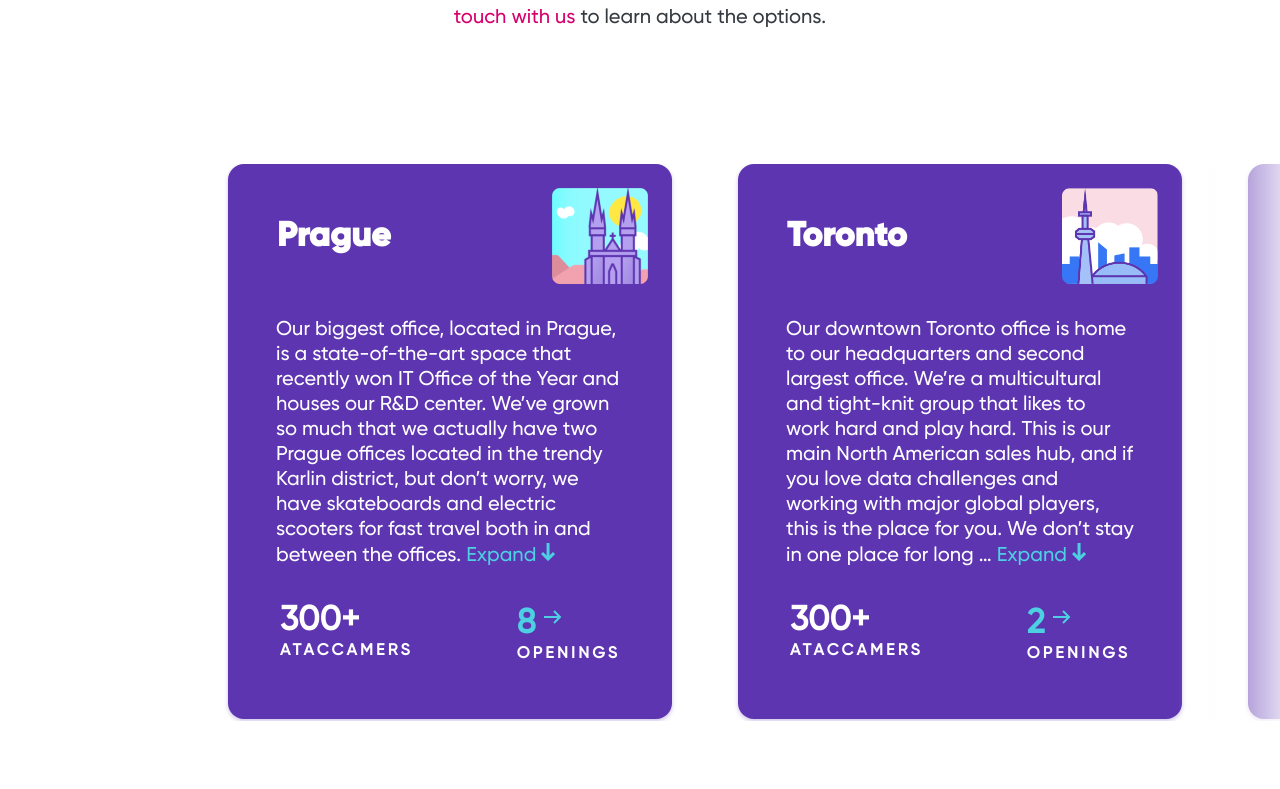
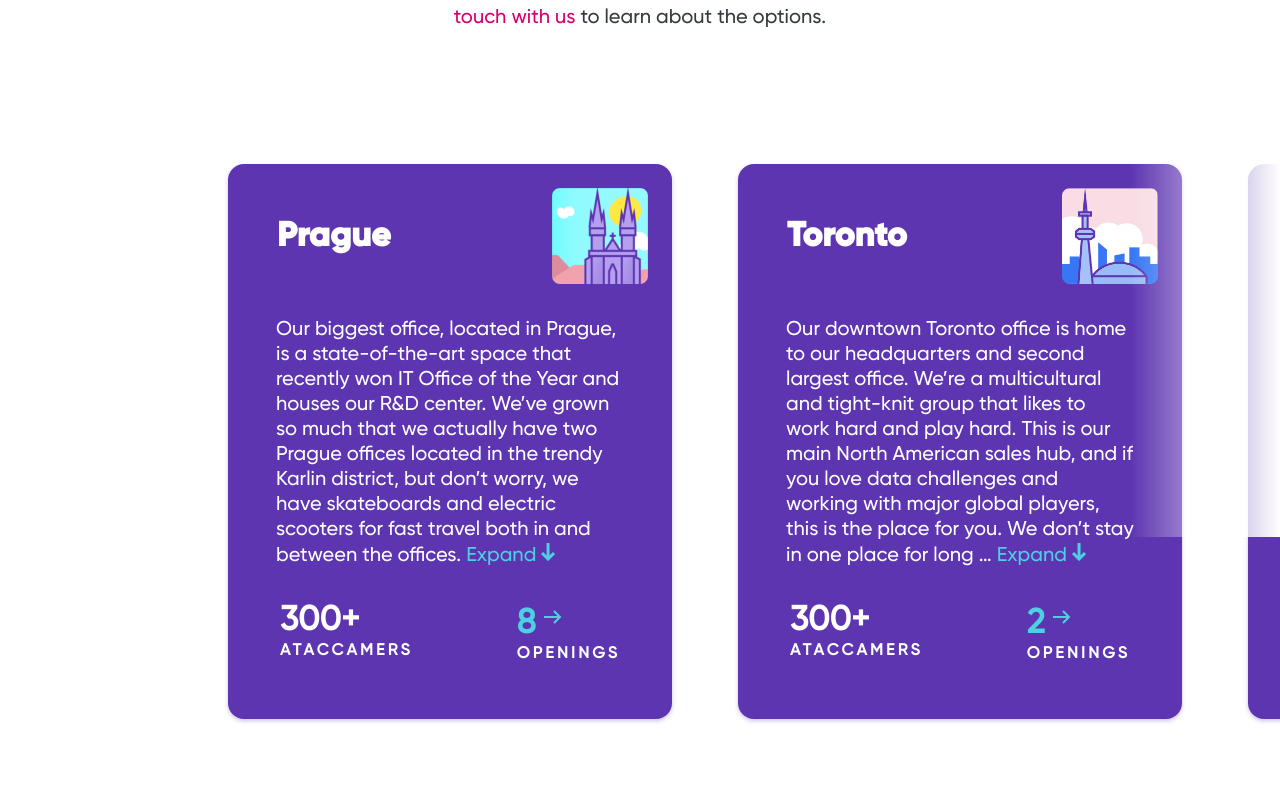
Before and after one commit to benjaminpeto/ataccama-about-us, a React (Create React App) app: page / in a window 1280 px wide. Shown: the part 2731-3520 px from the top of the page. Built offline with nearby package versions, Linux system fonts and the light colour scheme.

Commit message:
fixed gradient on cardslider, added hover effects to navbar and footer listitems as well to card components, fixed margins and paddings on whatwedo section

```diff
--- a/src/components/CardSlider/CardSlider.components.jsx
+++ b/src/components/CardSlider/CardSlider.components.jsx
@@ -15,11 +15,9 @@ function  CardSlider() {
         <ArrowLeft className='arrow-left' />
         <ArrowRight className='arrow-right' />
       </div>
-      <div className='radient-cover'>
-        <div className='card-slider'>
-          <Card />
-          <LastCard />
-        </div>
+      <div className='card-slider'>
+        <Card />
+        <LastCard />
       </div>
     </>
   );
--- a/src/components/CardSlider/CardSlider.styles.scss
+++ b/src/components/CardSlider/CardSlider.styles.scss
@@ -13,21 +13,25 @@
   }
 }
 
-.radient-cover {
-  background: linear-gradient(90deg,rgba(255,255,255,0) 92%, #ffffff 102%);
-  z-index: 99;
-
 .card-slider {
   display: grid;
-    margin-top: 49px;
-    padding-left: 228px;
+  padding: 49px 0 240px 228px;
   grid-template-columns: repeat(7, 1fr);
   grid-auto-rows: auto;
   grid-gap: 66px;
   overflow: scroll;
 
+  &::after {
+    content: "";
+    background: linear-gradient(90deg,rgba(255,255,255,0) 0%, #ffffff 100%);
+    height: 610.5px;
+    right: 0;
+    top: 2657px;
+    position: absolute;
+    width: 150px;
+  }
+
   &::-webkit-scrollbar {
     display: none;
   }
 }
-}
--- a/src/components/Cards/Card.styles.scss
+++ b/src/components/Cards/Card.styles.scss
@@ -9,7 +9,11 @@
   box-shadow: 0px 2px 4px #5E35B14D;
   border-radius: 16px;
   color: #fff;
-  z-index: -1;
+  transition: transform 300ms linear;
+
+  &:hover {
+    transform: scale(1.07);
+  }
 
   .card-title-wrapper {
     display: flex;
--- a/src/components/Footer/Footer.styles.scss
+++ b/src/components/Footer/Footer.styles.scss
@@ -20,6 +20,15 @@
 
   .nav-wrapper {
     padding-left: 228px;
+
+    ul > li {
+      cursor: pointer;
+
+      &:hover {
+        transition: 200ms ease-in-out;
+        color: #343A40;
+      }
+    }
 
     ul > li:nth-child(2) {
       margin: 0 31px 0 32px;
--- a/src/components/LastCard/LastCard.styles.scss
+++ b/src/components/LastCard/LastCard.styles.scss
@@ -1,6 +1,6 @@
-
 .last-card {
   display: flex;
+  cursor: pointer;
   flex-direction: column;
   height: 555px;
   width: 444px;
@@ -8,7 +8,11 @@
   border: solid 1px #DEE2E6;
   border-radius: 16px;
   color: #343A40;
-  z-index: -1;
+  transition: transform 300ms linear;
+
+  &:hover {
+    transform: scale(1.07);
+  }
 
   .last-card-title {
     display: flex;
--- a/src/components/NavigationBar/NavigationBar.styles.scss
+++ b/src/components/NavigationBar/NavigationBar.styles.scss
@@ -28,7 +28,14 @@ nav {
       font-family: Gilroy-ExtraBold;
       font-size: 20px;
       color: #343A40;
+      cursor: pointer;
+
+      &:hover {
+        transition: 200ms ease-in-out;
+        color: #D6006D;
+      }
     }
+
     li:nth-child(2) {
       margin: 0 32px;
     }
--- a/src/components/Whatwedo/WhatWeDo.styles.scss
+++ b/src/components/Whatwedo/WhatWeDo.styles.scss
@@ -11,7 +11,7 @@
     font-size: 80px;
     font-family: Gilroy-ExtraBold;
     text-align: center;
-    margin: 240px 0 32px 0;
+    margin: 0 0 32px 0;
   }
 
   p {
```
Lines whose indentation alone changed are shown as unchanged.
